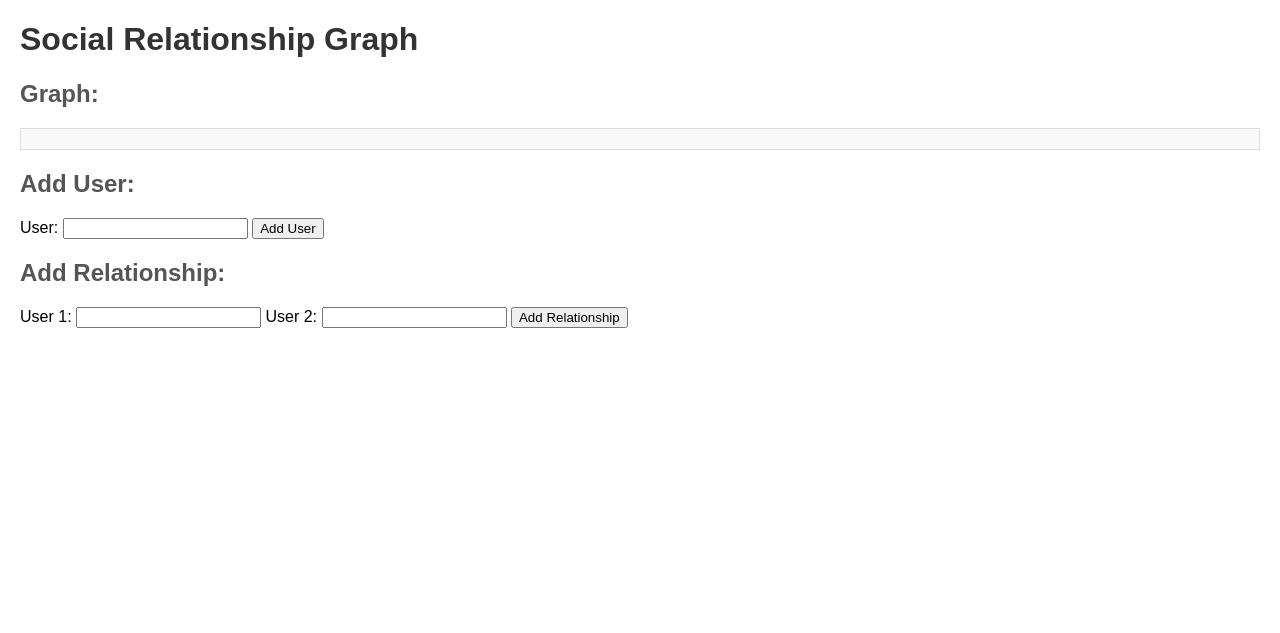
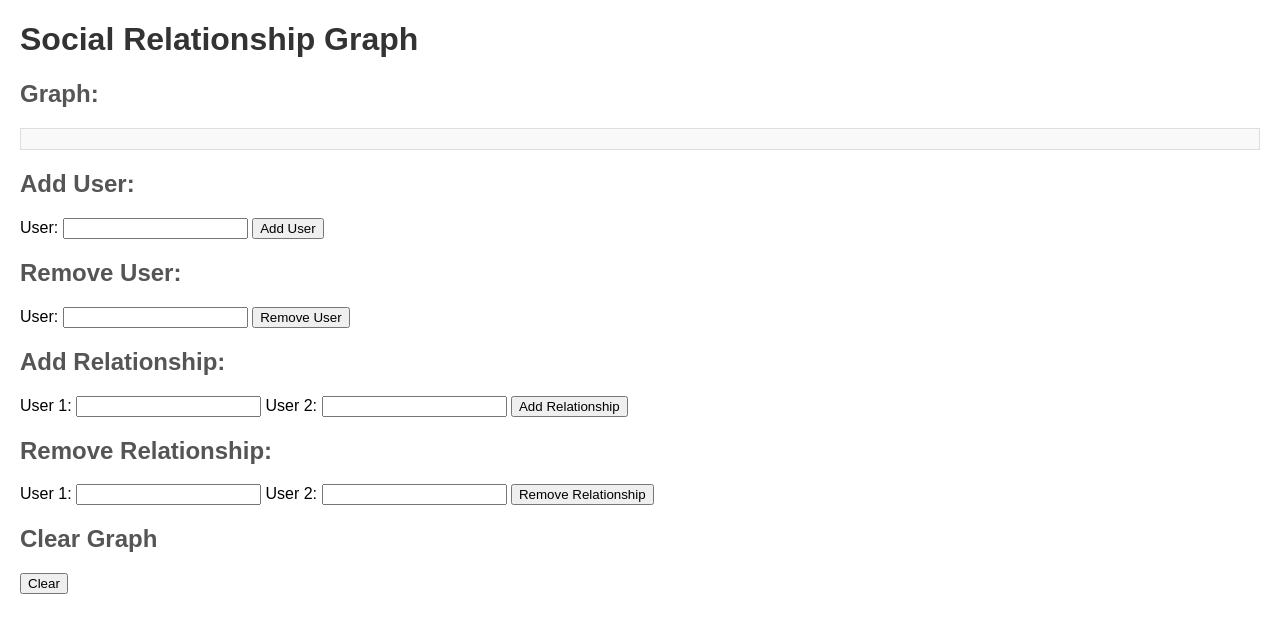
Before and after one commit to kristinamarkina/social_relationship, a Flask app: template templates/index.html in a window 1280 px wide. Shown: the top 633 px of the page. Run offline with Flask 3, Linux system fonts and the light colour scheme; the template is opened without the code that fills it, so the values that code supplies are empty.

Commit message:
Adding remove user, remove relationship and clear graph to web page

```diff
--- a/app.py
+++ b/app.py
@@ -1,4 +1,5 @@
-from flask import Flask, render_template, request
+# app.py
+from flask import Flask, render_template, request, jsonify
 from graph import SocialGraph
 
 app = Flask(__name__)
@@ -6,7 +7,7 @@ social_graph = SocialGraph()
 
 @app.route("/")
 def index():
-    return render_template("index.html", graph=str(social_graph))
+    return render_template("index.html", graph=social_graph.to_json())
 
 @app.route("/add_user", methods=["POST"])
 def add_user():
@@ -17,7 +18,18 @@ def add_user():
     except ValueError as e:
         message = str(e)
 
-    return render_template("index.html", graph=str(social_graph), message=message)
+    return render_template("index.html", graph=social_graph.to_json(), message=message)
+
+@app.route("/remove_user", methods=["POST"])
+def remove_user():
+    try:
+        user = request.form.get("user")
+        social_graph.remove_user(user)
+        message = f"User '{user}' removed successfully."
+    except ValueError as e:
+        message = str(e)
+
+    return render_template("index.html", graph=social_graph.to_json(), message=message)
 
 @app.route("/add_relationship", methods=["POST"])
 def add_relationship():
@@ -29,7 +41,29 @@ def add_relationship():
     except ValueError as e:
         message = str(e)
 
-    return render_template("index.html", graph=str(social_graph), message=message)
+    return render_template("index.html", graph=social_graph.to_json(), message=message)
+
+@app.route("/remove_relationship", methods=["POST"])
+def remove_relationship():
+    try:
+        user1 = request.form.get("user1")
+        user2 = request.form.get("user2")
+        social_graph.remove_relationship(user1, user2)
+        message = f"Relationship removed between '{user1}' and '{user2}' successfully."
+    except ValueError as e:
+        message = str(e)
+
+    return render_template("index.html", graph=social_graph.to_json(), message=message)
+
+@app.route("/clear", methods=["POST"])
+def clear():
+    social_graph.clear()
+    message = "Graph cleared successfully."
+    return render_template("index.html", graph=social_graph.to_json(), message=message)
+
+@app.route("/graph_json")
+def get_graph_json():
+    return jsonify(social_graph.to_json())
 
 if __name__ == "__main__":
     app.run(debug=True)
--- a/templates/index.html
+++ b/templates/index.html
@@ -44,21 +44,49 @@
     <div>
         <h2>Add User:</h2>
         <form action="/add_user" method="post">
-            <label for="user">User:</label>
-            <input type="text" id="user" name="user" required>
+            <label for="userToAdd">User:</label>
+            <input type="text" id="userToAdd" name="user" required>
             <button type="submit">Add User</button>
+        </form>
+    </div>
+
+    <div>
+        <h2>Remove User:</h2>
+        <form action="/remove_user" method="post">
+            <label for="userToRemove">User:</label>
+            <input type="text" id="userToRemove" name="user" required>
+            <button type="submit">Remove User</button>
         </form>
     </div>
 
     <div>
         <h2>Add Relationship:</h2>
         <form action="/add_relationship" method="post">
-            <label for="user1">User 1:</label>
-            <input type="text" id="user1" name="user1" required>
-            <label for="user2">User 2:</label>
-            <input type="text" id="user2" name="user2" required>
+            <label for="userToAdd1">User 1:</label>
+            <input type="text" id="userToAdd1" name="user1" required>
+            <label for="userToAdd2">User 2:</label>
+            <input type="text" id="userToAdd2" name="user2" required>
             <button type="submit">Add Relationship</button>
         </form>
     </div>
+
+    <div>
+        <h2>Remove Relationship:</h2>
+        <form action="/remove_relationship" method="post">
+            <label for="userToRemove1">User 1:</label>
+            <input type="text" id="userToRemove1" name="user1" required>
+            <label for="userToRemove2">User 2:</label>
+            <input type="text" id="userToRemove2" name="user2" required>
+            <button type="submit">Remove Relationship</button>
+        </form>
+    </div>
+
+    <div>
+        <h2>Clear Graph</h2>
+        <form action="/clear" method="post">
+            <button type="submit">Clear</button>
+        </form>
+    </div>
+
 </body>
 </html>
```
